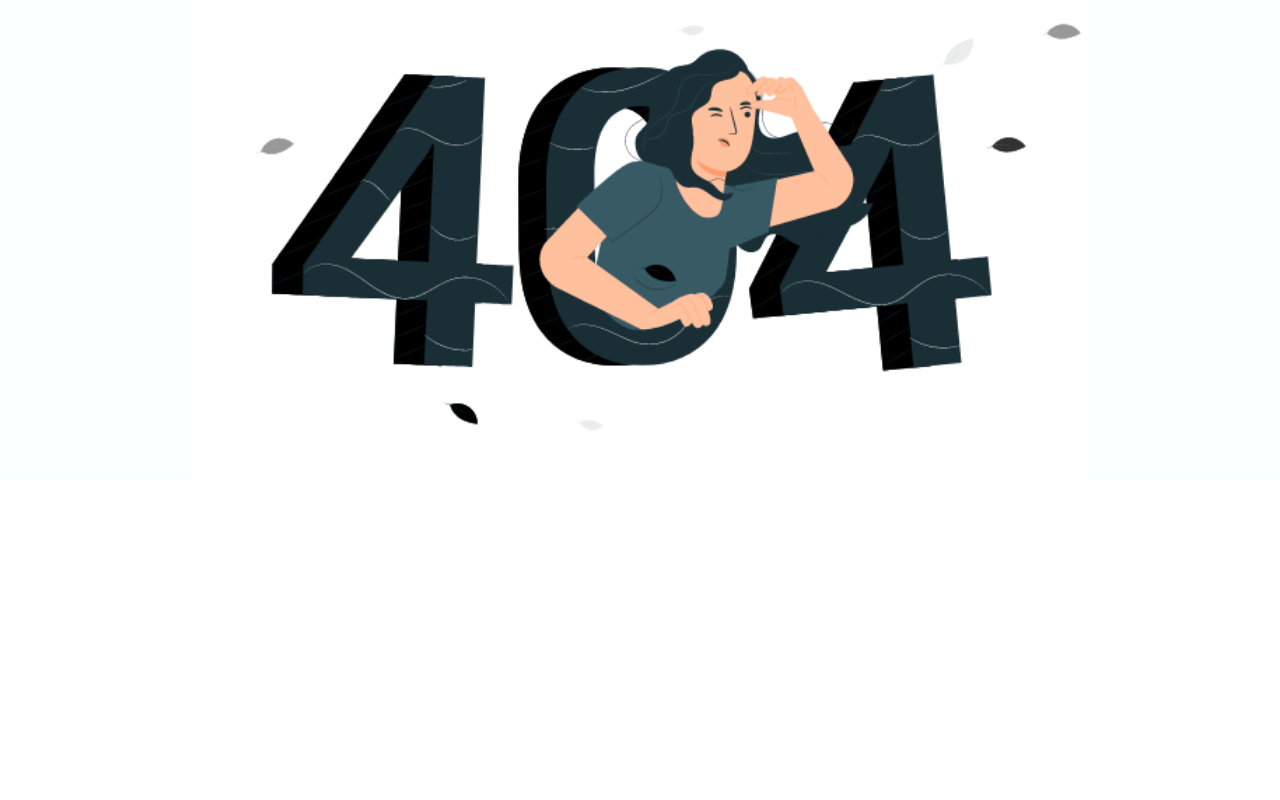
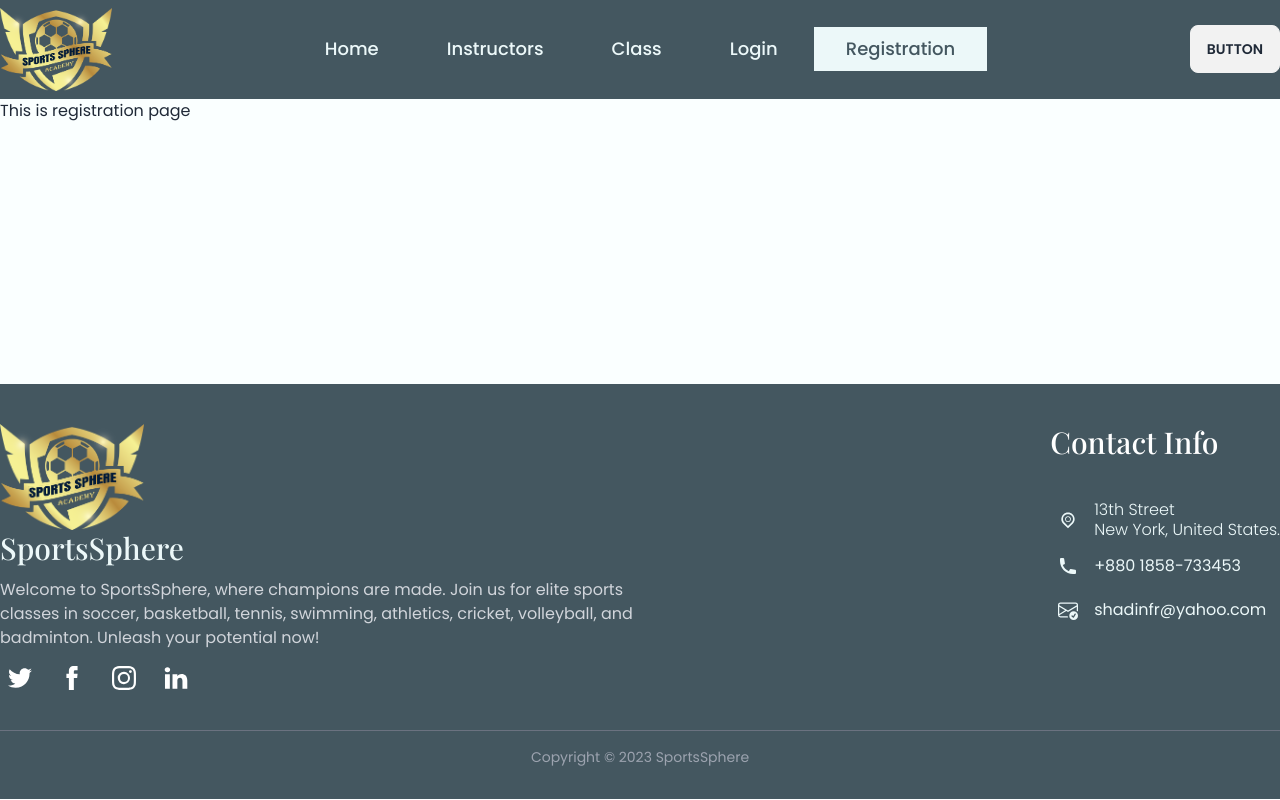
Before and after one commit to ihshadin/Sports-Sphere-Client, a React (Vite) app: page /registration in a window 1280 px wide. Before the commit this address had no page. Built offline with nearby package versions, Linux system fonts and the light colour scheme.

Commit message:
Header Added

```diff
--- a/src/components/Header/Header.jsx
+++ b/src/components/Header/Header.jsx
@@ -11,6 +11,8 @@ const Header = () => {
         <li><NavLink to='/' className={({ isActive }) => isActive ? activeClasses : defaultClasses}>Home</NavLink></li>
         <li><NavLink to='/instructors' className={({ isActive }) => isActive ? activeClasses : defaultClasses}>Instructors</NavLink></li>
         <li><NavLink to='/classes' className={({ isActive }) => isActive ? activeClasses : defaultClasses}>Class</NavLink></li>
+        <li><NavLink to='/login' className={({ isActive }) => isActive ? activeClasses : defaultClasses}>Login</NavLink></li>
+        <li><NavLink to='/registration' className={({ isActive }) => isActive ? activeClasses : defaultClasses}>Registration</NavLink></li>
     </>
     return (
         <header className='sphere-primary-bg'>
--- /dev/null
+++ b/src/components/LoginWithSocial/LoginWithSocial.jsx
@@ -0,0 +1,11 @@
+import React from 'react';
+
+const LoginWithSocial = () => {
+    return (
+        <div>
+            <h2>Login With Social Media</h2>
+        </div>
+    );
+};
+
+export default LoginWithSocial;
--- a/src/layouts/MainLayout.jsx
+++ b/src/layouts/MainLayout.jsx
@@ -7,7 +7,7 @@ const MainLayout = () => {
     return (
         <>
             <Header />
-            <div className='min-h-[80vh]'>
+            <div className='min-h-[calc(100vh-515px)]'>
                 <Outlet />
             </div>
             <Footer />
--- a/src/pages/ErrorPage/ErrorPage.jsx
+++ b/src/pages/ErrorPage/ErrorPage.jsx
@@ -1,10 +1,13 @@
 import React from 'react';
 import image404 from '../../assets/images/404.gif';
+import { Link } from 'react-router-dom';
 
 const ErrorPage = () => {
     return (
-        <section className=''>
+        <section className='h-screen flex flex-col items-center justify-center'>
+            <h2 className='text-3xl md:text-5xl font-playfair font-semibold leading-tight'>Page Not Found</h2>
             <img className='mx-auto w-full max-w-4xl' src={image404} alt="" />
+            <Link to='/' className='text-center text-xl font-semibold uppercase inline-block py-3 px-8 sphere-primary-bg sphere-secondary'>Back to Home</Link>
         </section>
     );
 };
--- /dev/null
+++ b/src/pages/Login/Login.jsx
@@ -0,0 +1,11 @@
+import React from 'react';
+
+const Login = () => {
+    return (
+        <div>
+            <h2>This is login page</h2>
+        </div>
+    );
+};
+
+export default Login;
--- /dev/null
+++ b/src/pages/Registration/Registration.jsx
@@ -0,0 +1,11 @@
+import React from 'react';
+
+const Registration = () => {
+    return (
+        <div>
+            This is registration page
+        </div>
+    );
+};
+
+export default Registration;
```
Also changed, not shown: src/Routes/Routes.jsx (+10 -0 lines).
